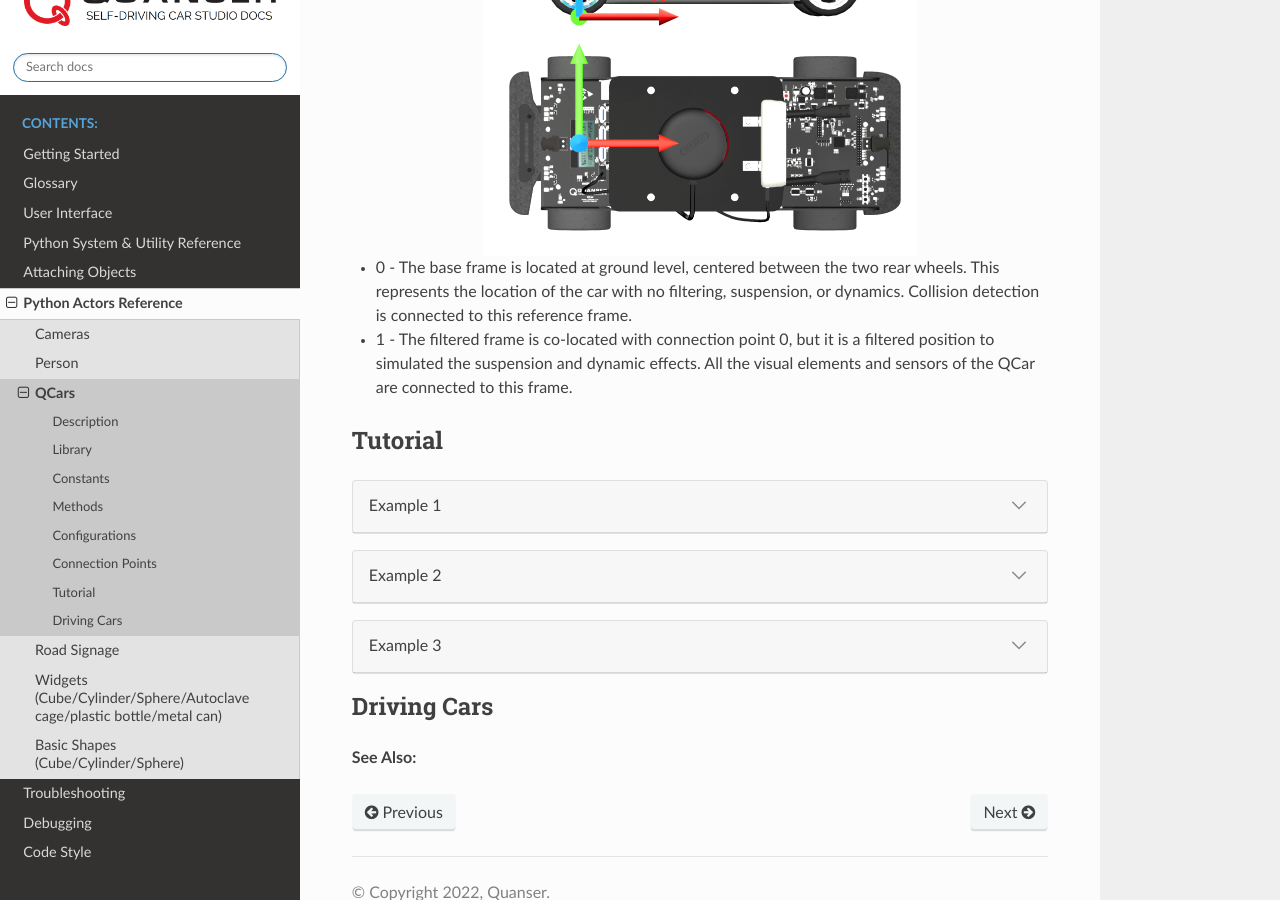
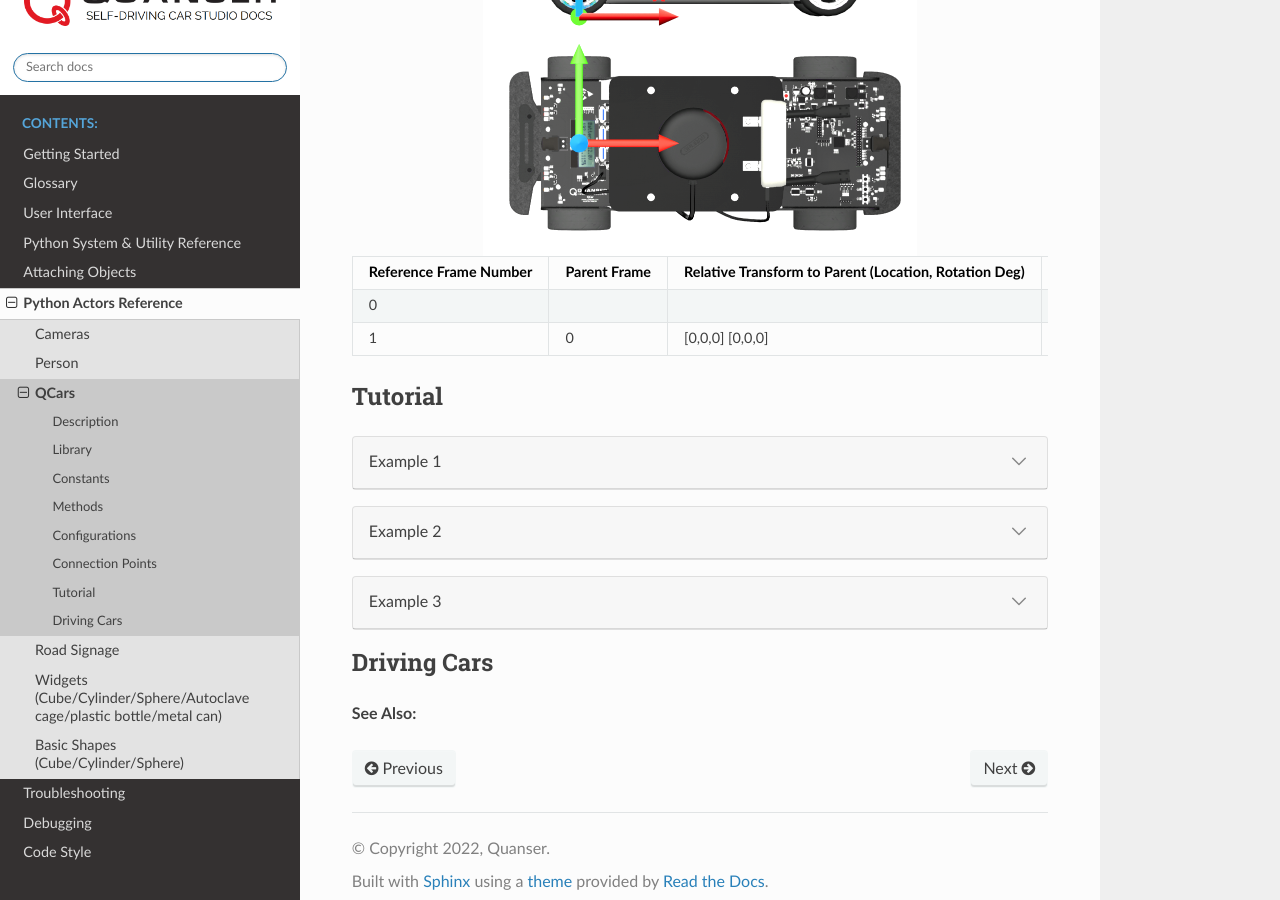
Before and after one commit to quanser/Quanser_Interactive_Labs_Resources, a Sphinx documentation site: the page built from docs/source/Objects/car_library.rst, in a window 1280 px wide and 900 px high, scrolled down 3676 px. Built offline with Sphinx 7.4.7 and the Read the Docs theme 2.0.0, drawn with Linux system fonts in a browser that asks for light colours.

Commit message:
- Changed connection points to table format and added additional information. *** To Do *** update table formatting

```diff
--- a/docs/source/Objects/car_library.rst
+++ b/docs/source/Objects/car_library.rst
@@ -86,8 +86,22 @@
     :scale: 50%
     :align: center
 
-* 0 - The base frame is located at ground level, centered between the two rear wheels. This represents the location of the car with no filtering, suspension, or dynamics. Collision detection is connected to this reference frame.
-* 1 - The filtered frame is co-located with connection point 0, but it is a filtered position to simulated the suspension and dynamic effects. All the visual elements and sensors of the QCar are connected to this frame.
+.. list-table::
+   :widths: 10, 10, 30, 50
+   :header-rows: 1
+
+   * - Reference Frame Number
+     - Parent Frame
+     - Relative Transform to Parent (Location, Rotation Deg)
+     - Description
+   * - 0
+     -
+     -
+     - The base frame is located at ground level, centered between the two rear wheels. This represents the location of the car with no filtering, suspension, or dynamics. Collision detection is connected to this reference frame.
+   * - 1
+     - 0
+     - [0,0,0] [0,0,0]
+     - The filtered frame is co-located with connection point 0, but it is a filtered position to simulated the suspension and dynamic effects. All the visual elements and sensors of the QCar are connected to this frame.
 
 .. _carTutorial:
 
```
Also changed, not shown: 4 other files.
